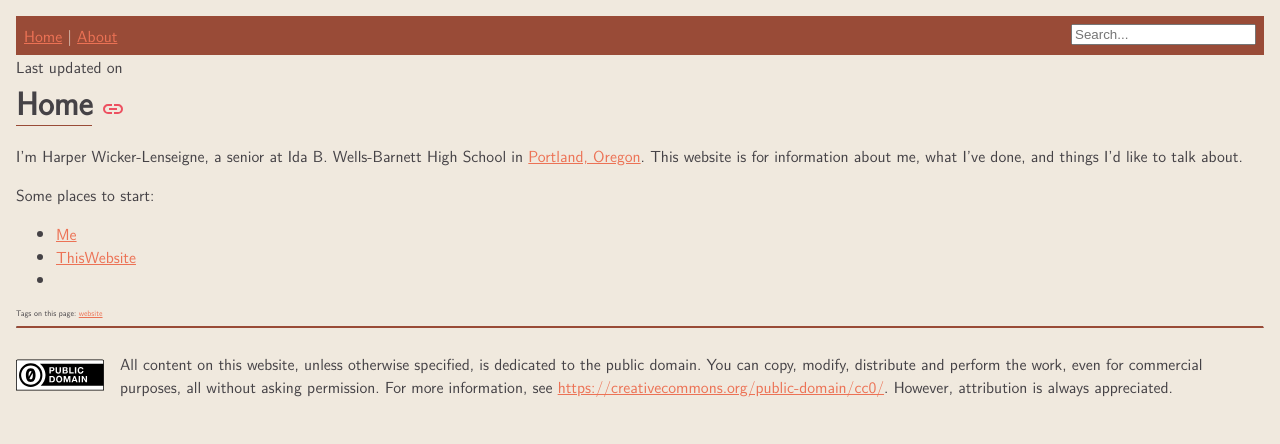
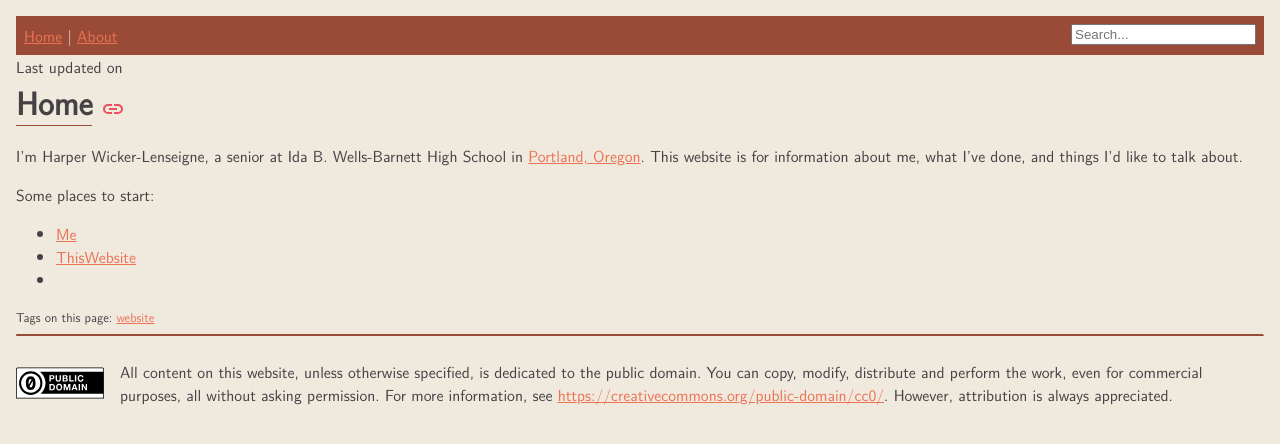
Before and after one commit to harperawl/home, a Jekyll site: the page built from index.md, in a window 1280 px wide. Shown: the top 444 px of the page. Built offline with Jekyll 4.4.1, drawn with Linux system fonts in a browser that asks for light colours; our own code applies the rules of GitHub Pages for plain Markdown files.

```diff
--- a/assets/css/styles.css
+++ b/assets/css/styles.css
@@ -105,7 +105,7 @@ hr {
 }
 
 #taglist {
-  font-size: 0.5rem;
+  font-size: 0.8rem;
 }
 
 #search {
--- a/search.html
+++ b/search.html
@@ -52,7 +52,7 @@ tags: [website, special]
 
           entry.innerHTML = `
             - <a href="${p.url}">${p.title}</a>
-            <p>${snippet}</p>
+            <em><p>... ${snippet} ...</p></em>
             <p>Tags: ${p.tags.map(tag => `<a href="/tag.html?tag=${tag}">${tag}</a>`).join(", ")}</p>`;
           container.appendChild(entry);
         });
```
Also changed, not shown: other parts of search.html (+1 -1 lines).
